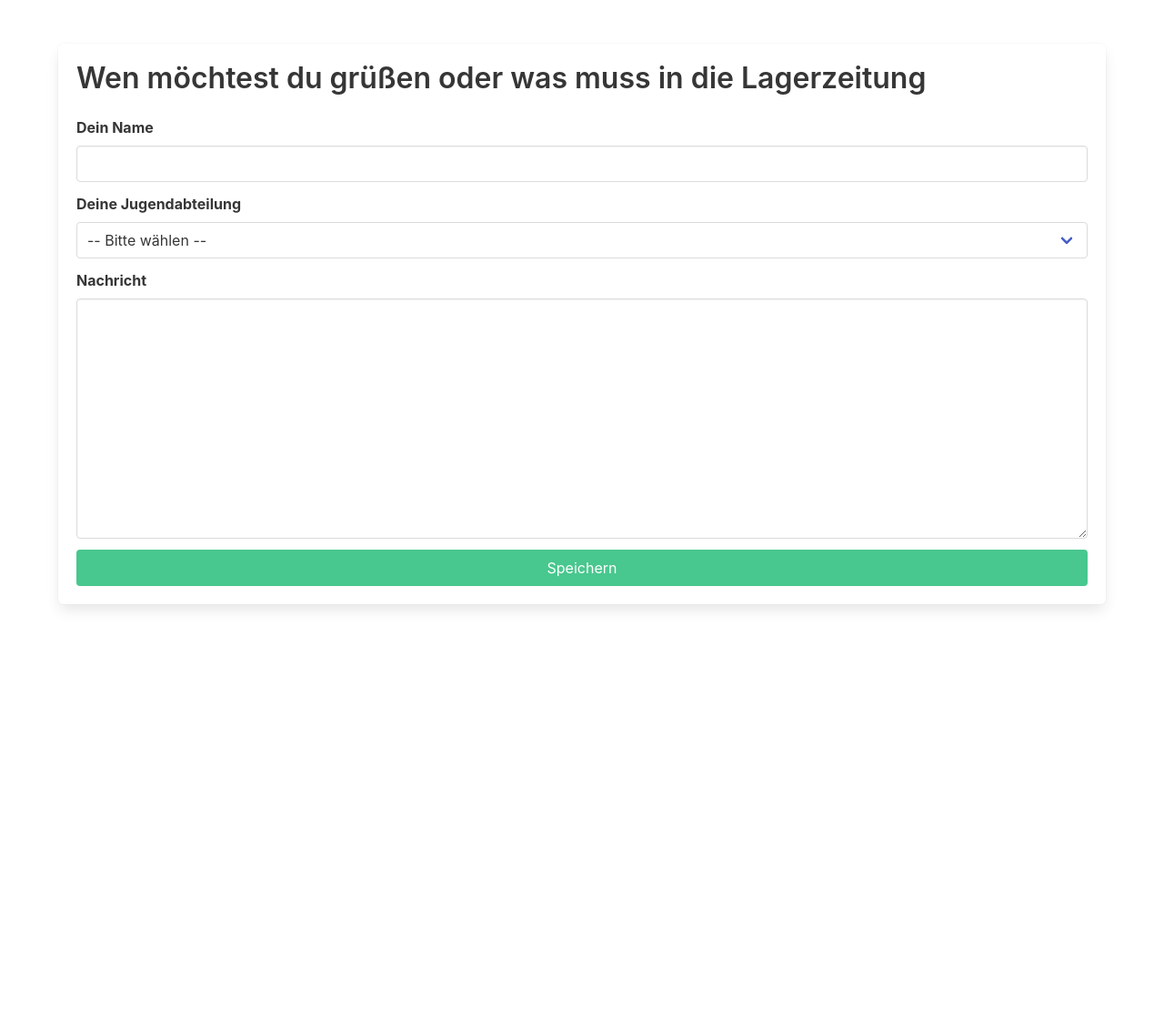
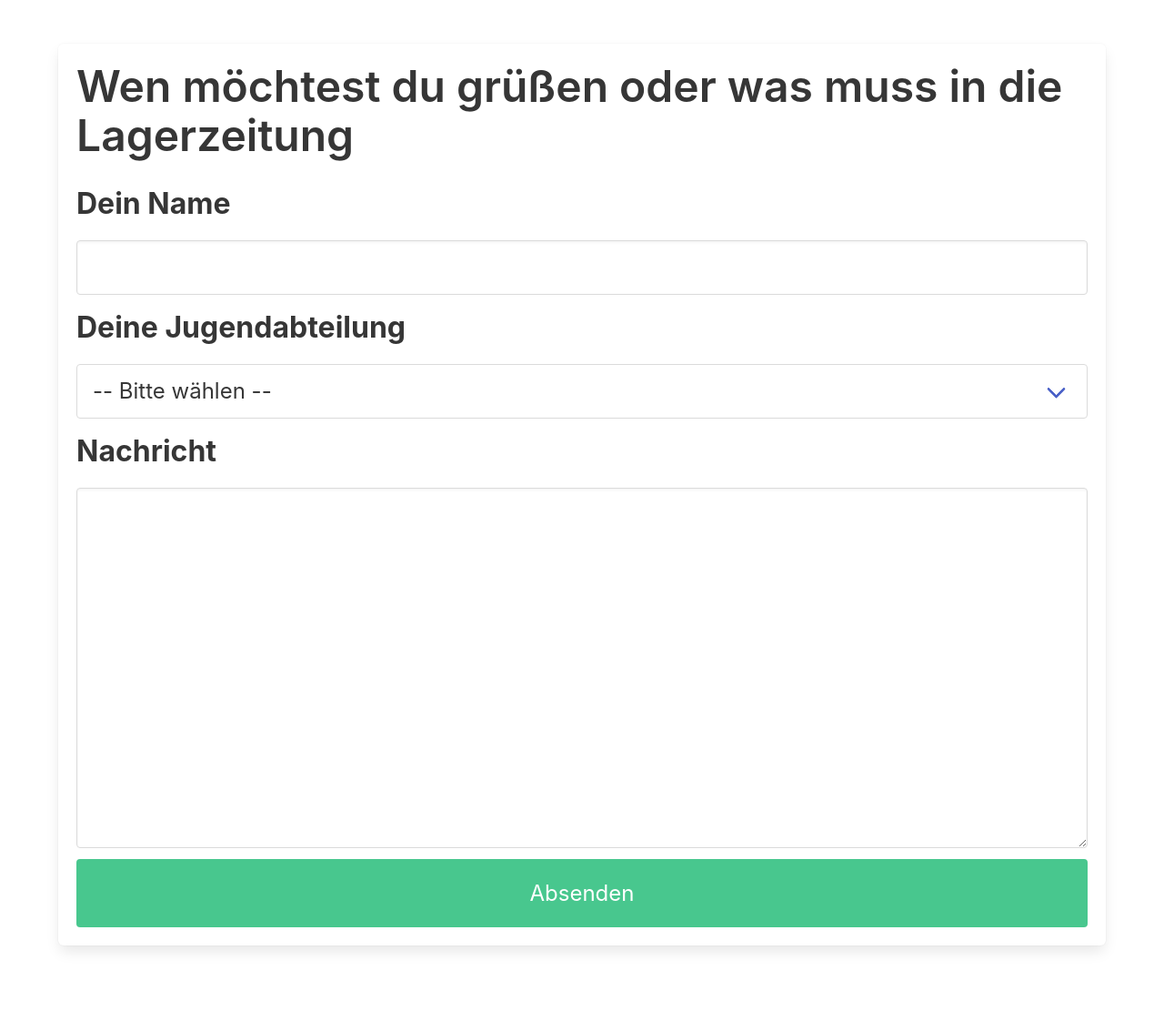
Before and after one commit to MarkWatney15102/zeltlager, a PHP site: page / in a window 1280 px wide. Shown: the whole page at 91% size. Before the commit the page ends 670 px from the top, so only its background shows below. Run offline with PHP 8.4, Linux system fonts and the light colour scheme; data that the repository does not hold is empty.

Commit message:
CHANGE: made text bigger

```diff
--- a/index.php
+++ b/index.php
@@ -45,7 +45,7 @@ if (isset($_POST['saveInfo'])) {
       <?php if (!empty($_GET['saved'])) { ?>
         <div class="column is-12">
           <article class="message is-success">
-            <div class="message-body">
+            <div class="message-body is-size-3">
               Erfolgreich gespeichert
             </div>
           </article>
@@ -60,17 +60,17 @@ if (isset($_POST['saveInfo'])) {
       <?php } ?>
       <div class="column is-12">
         <div class="box">
-          <h3 class="title is 3">Wen möchtest du grüßen oder was muss in die Lagerzeitung</h3>
+          <h3 class="title is-size-1">Wen möchtest du grüßen oder was muss in die Lagerzeitung</h3>
           <div class="box-body">
             <form method="post">
               <div class="field">
-                <label for="name" class="label">Dein Name</label>
-                <input type="text" name="name" id="name" class="input">
+                <label for="name" class="label is-size-3">Dein Name</label>
+                <input type="text" name="name" id="name" class="input is-large">
               </div>
               <div class="field">
-                <label for="jugendfeuerwehr" class="label">Deine Jugendabteilung</label>
+                <label for="jugendfeuerwehr" class="label is-size-3">Deine Jugendabteilung</label>
                 <div class="control is-expanded">
-                  <div class="select is-fullwidth">
+                  <div class="select is-fullwidth is-large">
                     <select name="jugendfeuerwehr" id="jugendfeuerwehr">
                       <option value="">-- Bitte wählen --</option>
                       <option value="Loga">Loga</option>
@@ -84,11 +84,11 @@ if (isset($_POST['saveInfo'])) {
                 </div>
               </div>
               <div class="field">
-                <label for="message" class="label">Nachricht</label>
-                <textarea name="message" id="message" cols="30" rows="10" class="textarea"></textarea>
+                <label for="message" class="label is-size-3">Nachricht</label>
+                <textarea name="message" id="message" cols="30" rows="10" class="textarea is-large"></textarea>
               </div>
               <div class="field">
-                <input type="submit" value="Speichern" class="button is-success is-fullwidth"
+                <input type="submit" value="Absenden" class="button is-success is-large is-fullwidth" style="height: 75px"
                        name="saveInfo">
               </div>
             </form>
```
